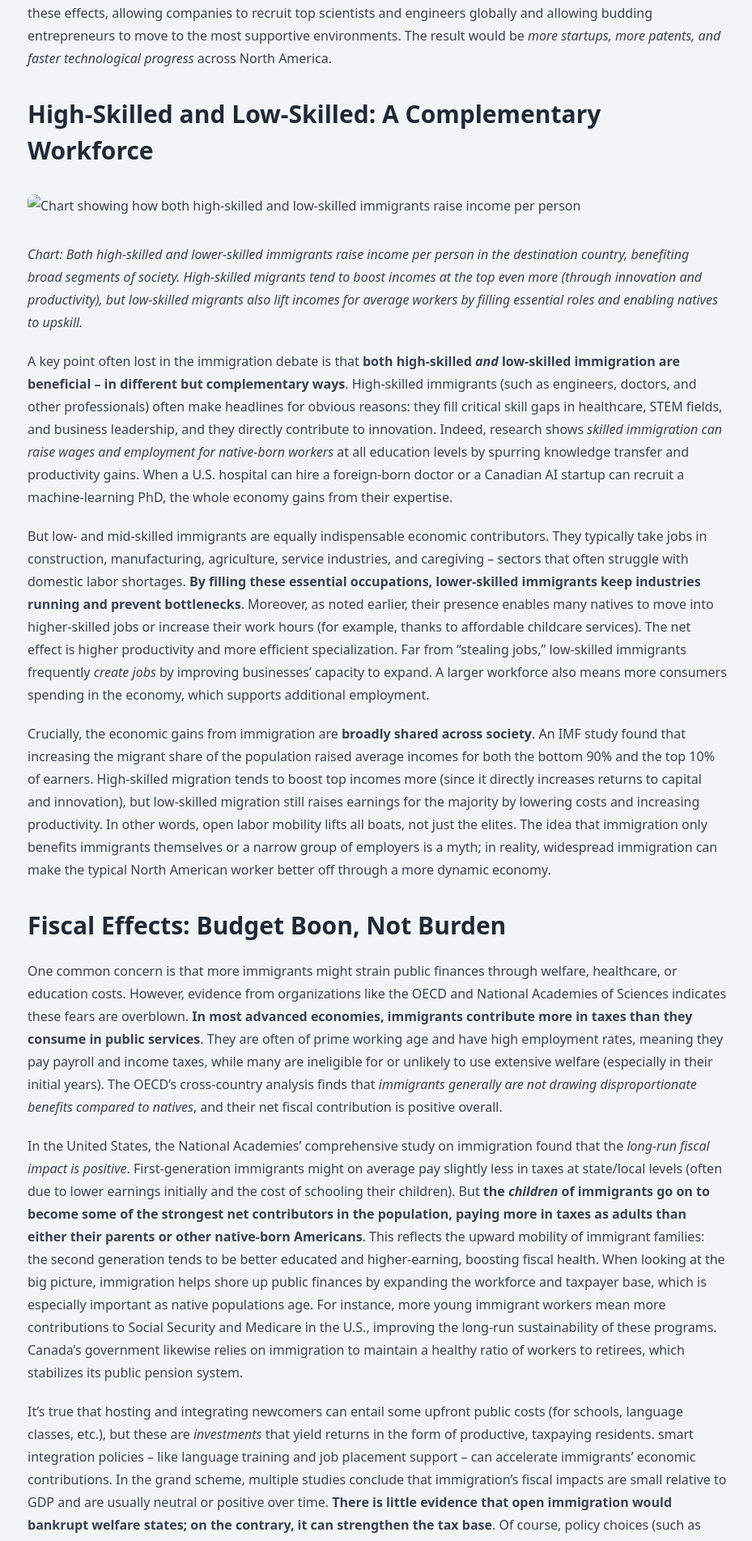
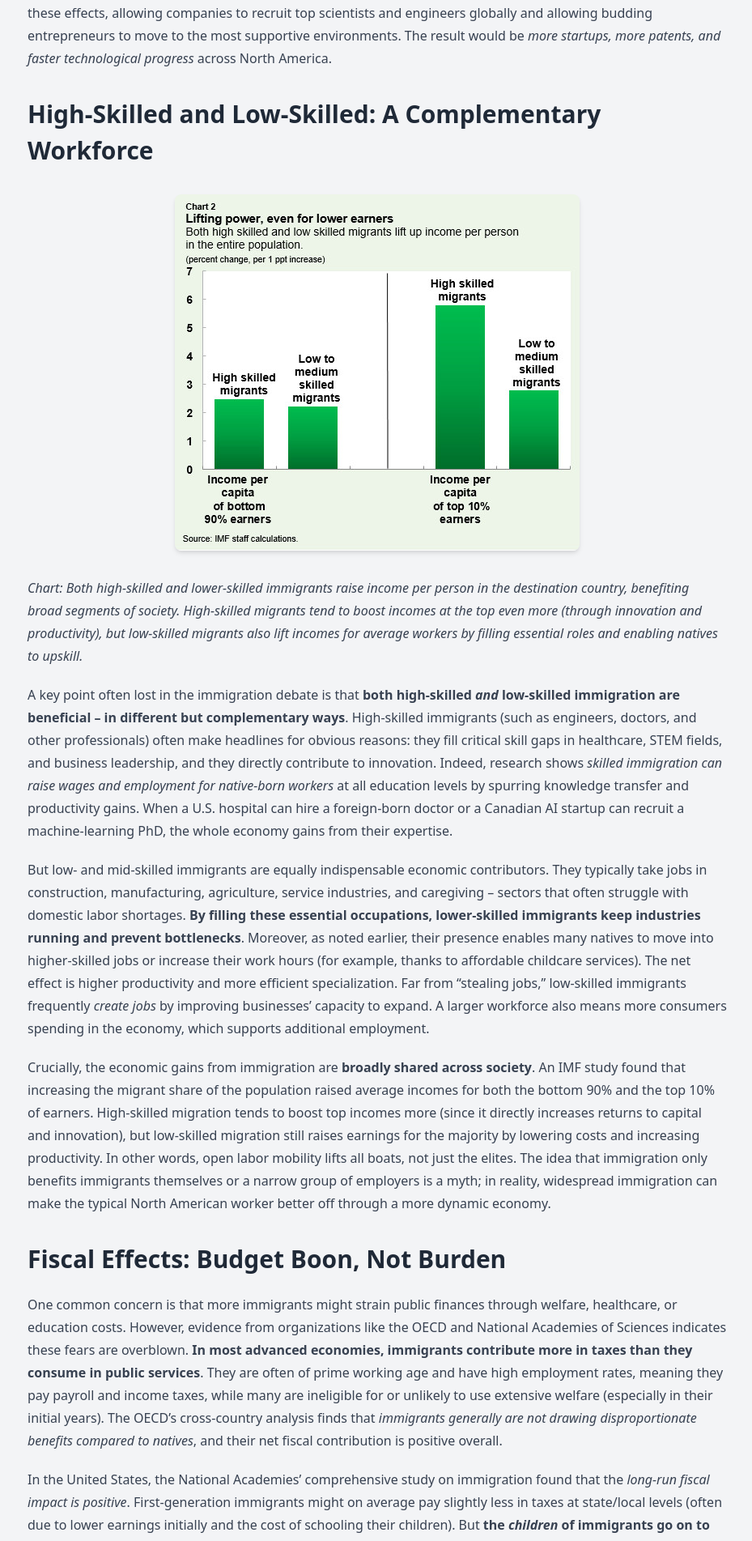
Before and after one commit to diodz/diodz.github.io, a Jekyll site: the page built from _posts/2025-01-18-Breaking-Barriers.md, in a window 1280 px wide. Shown: the part 1772-3675 px from the top of the page at 81% size, without its empty margins (174-1103 px from the left). Built offline with Jekyll 4.4.1, drawn with Linux system fonts in a browser that asks for light colours.

Commit message:
improved image handling

```diff
--- a/_layouts/post.html
+++ b/_layouts/post.html
@@ -23,7 +23,7 @@ layout: default
         </header>
 
         <div class="post-content prose prose-lg max-w-none">
-            {{ content }}
+            {{ content | replace: '../assets/images/', '/assets/images/' }}
         </div>
 
         <footer class="post-footer mt-12 pt-8 border-t border-gray-200">
@@ -126,8 +126,12 @@ layout: default
     }
 
     .post-content img {
+        display: block;
         margin: 2rem auto;
+        max-width: 100%;
+        height: auto;
         border-radius: 0.5rem;
+        box-shadow: 0 4px 6px -1px rgba(0, 0, 0, 0.1), 0 2px 4px -1px rgba(0, 0, 0, 0.06);
     }
 
     .post-content hr {
```
Also changed, not shown: _posts/2024-09-20-chile-free-trade.md (+0 -2 lines).
